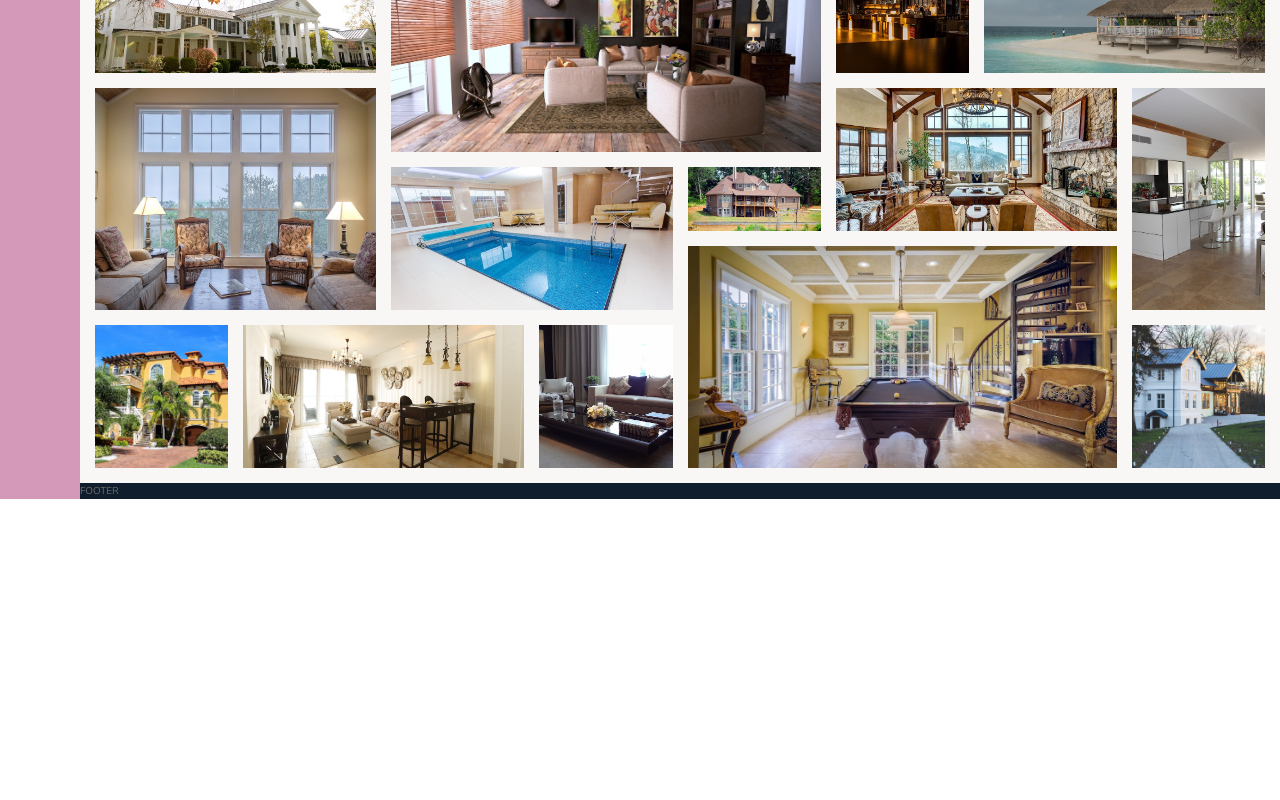
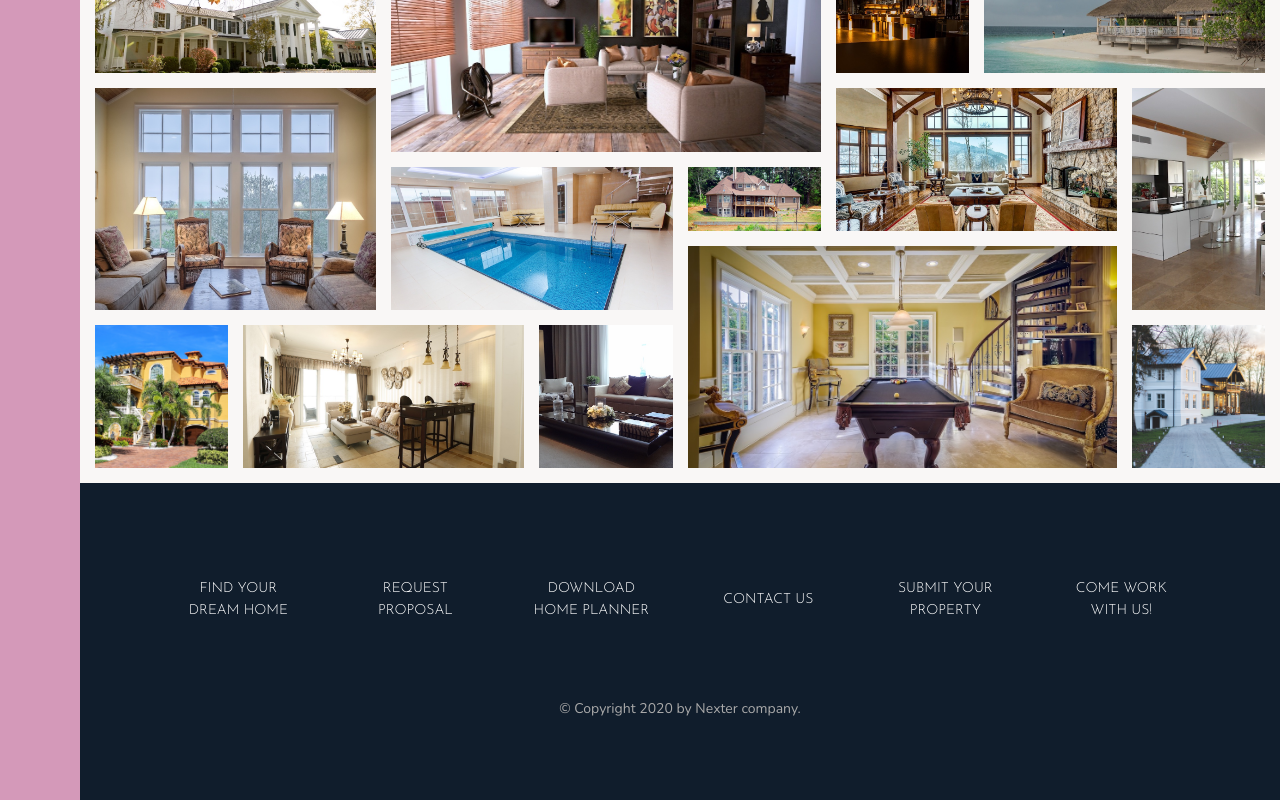
Before and after one commit to soheiiilst/nexter, a React (Create React App) app: page / in a window 1280 px wide. Shown: the part 3157-3957 px from the top of the page. Before the commit the page ends 3656 px from the top, so only its background shows below. Built offline with nearby package versions, Linux system fonts and the light colour scheme.

Commit message:
added footer component

```diff
--- a/src/components/Footer.jsx
+++ b/src/components/Footer.jsx
@@ -1,11 +1,33 @@
-import React from 'react'
+import React from 'react';
 
 function Footer() {
   return (
     <footer className='footer'>
-      FOOTER
+      <ul className='nav'>
+        <li className='nav__item'>
+          <span className='nav__link'>Find your dream home</span>
+        </li>
+        <li className='nav__item'>
+          <span className='nav__link'>Request proposal</span>
+        </li>
+        <li className='nav__item'>
+          <span className='nav__link'>Download home planner</span>
+        </li>
+        <li className='nav__item'>
+          <span className='nav__link'>Contact us</span>
+        </li>
+        <li className='nav__item'>
+          <span className='nav__link'>Submit your property</span>
+        </li>
+        <li className='nav__item'>
+          <span className='nav__link'>Come work with us!</span>
+        </li>
+      </ul>
+      <p className="copyright">
+        &copy; Copyright {new Date().getFullYear()} by Nexter company.
+      </p>
     </footer>
-  )
+  );
 }
 
-export default Footer
+export default Footer;
--- a/src/sass/_footer.scss
+++ b/src/sass/_footer.scss
@@ -1,4 +1,40 @@
 .footer {
   background-color: $color-secondary;
   grid-column: full-start / full-end;
+  padding: 8rem;
 }
+
+.nav {
+  list-style: none;
+
+  display: grid;
+  grid-template-columns: repeat(auto-fit, minmax(15rem, 1fr));
+  gap: 2rem;
+  align-items: center;
+
+  &__link {
+    font-size: 1.4rem;
+    color: #fff;
+    font-family: $font-display;
+    text-transform: uppercase;
+    text-align: center;
+    padding: 1.5rem;
+    display: block;
+    cursor: pointer;
+    transition: all .2s;
+    will-change: transform;
+
+    &:hover,
+    &:active {
+      background-color: rgba(#fff, .05);
+      transform: translateY(-3px);
+    }
+  }
+}
+
+.copyright {
+  font-size: 1.4rem;
+  color: $color-grey-light-2;
+  margin-top: 6rem;
+  text-align: center;
+}
```
